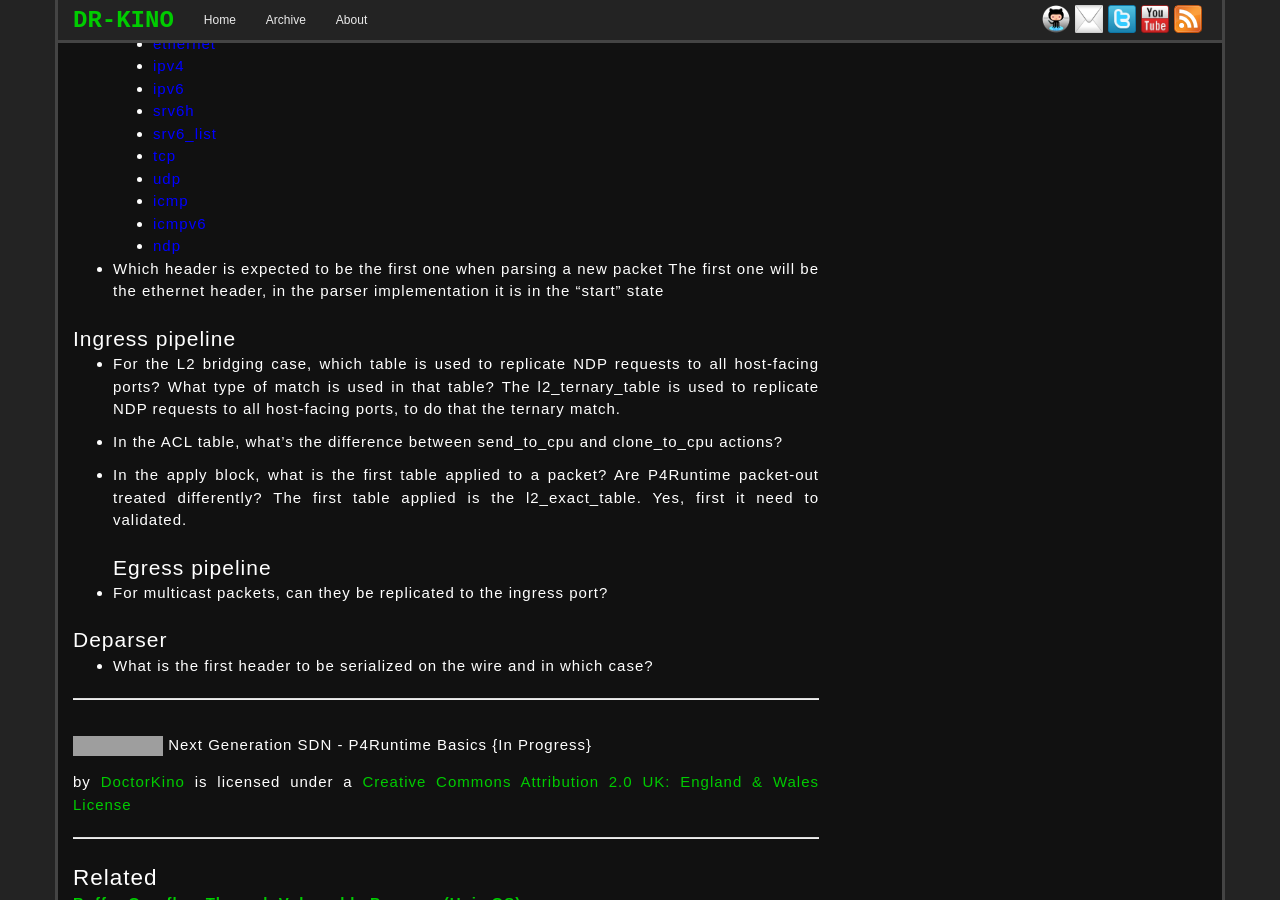
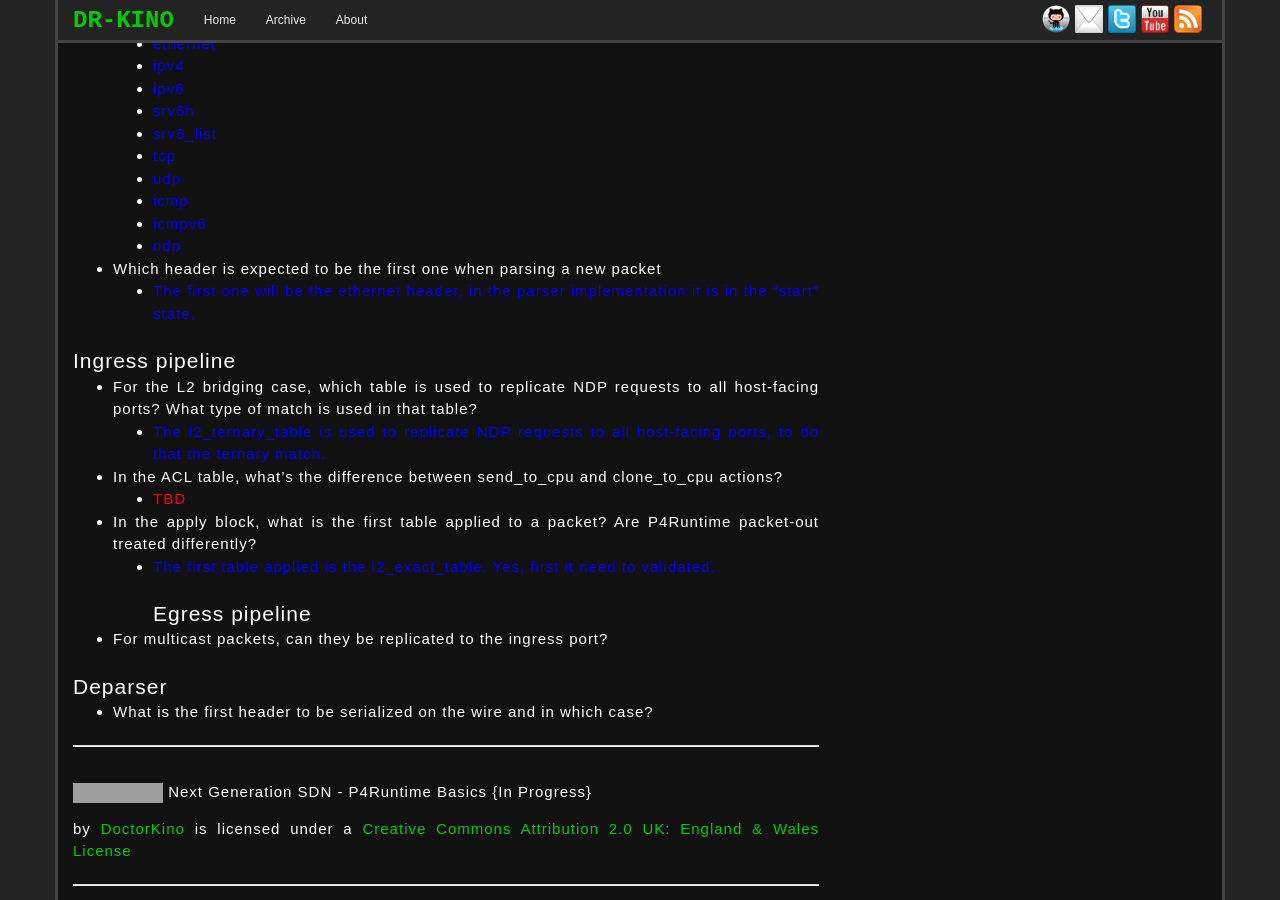
Before and after one commit to dr-kino/dr-kino.github.io, a Jekyll site: the page built from _posts/2021-03-30-next-generation-sdn-exercise-one.markdown, in a window 1280 px wide and 900 px high, scrolled down 2735 px. Built offline with Jekyll 4.4.1, drawn with Linux system fonts in a browser that asks for light colours; nearby versions of some CDN libraries; comment, search, counter and statistics services are not loaded; grey boxes are pictures that could not be loaded.

Commit message:
Changing colorscheme

```diff
--- a/_posts/2021-03-30-next-generation-sdn-exercise-one.markdown
+++ b/_posts/2021-03-30-next-generation-sdn-exercise-one.markdown
@@ -62,17 +62,18 @@
 
 
 * Which header is expected to be the first one when parsing a new packet
-    The first one will be the ethernet header, in the parser implementation it is in the "start" state
+    * <span style="color:blue">The first one will be the ethernet header, in the parser implementation it is in the "start" state.</span>
 
 ### Ingress pipeline
 
 * For the L2 bridging case, which table is used to replicate NDP requests to all host-facing ports? What type of match is used in that table?
-    The l2_ternary_table is used to replicate NDP requests to all host-facing ports, to do that the ternary match.
+    * <span style="color:blue">The l2_ternary_table is used to replicate NDP requests to all host-facing ports, to do that the ternary match.</span>
 
 * In the ACL table, what's the difference between send_to_cpu and clone_to_cpu actions?
+    * <span style="color:red">TBD</span>
 
 * In the apply block, what is the first table applied to a packet? Are P4Runtime packet-out treated differently?
-    The first table applied is the l2_exact_table. Yes, first it need to validated.
+    * <span style="color:blue">The first table applied is the l2_exact_table. Yes, first it need to validated.</span>
 ### Egress pipeline
 
 * For multicast packets, can they be replicated to the ingress port?
```
